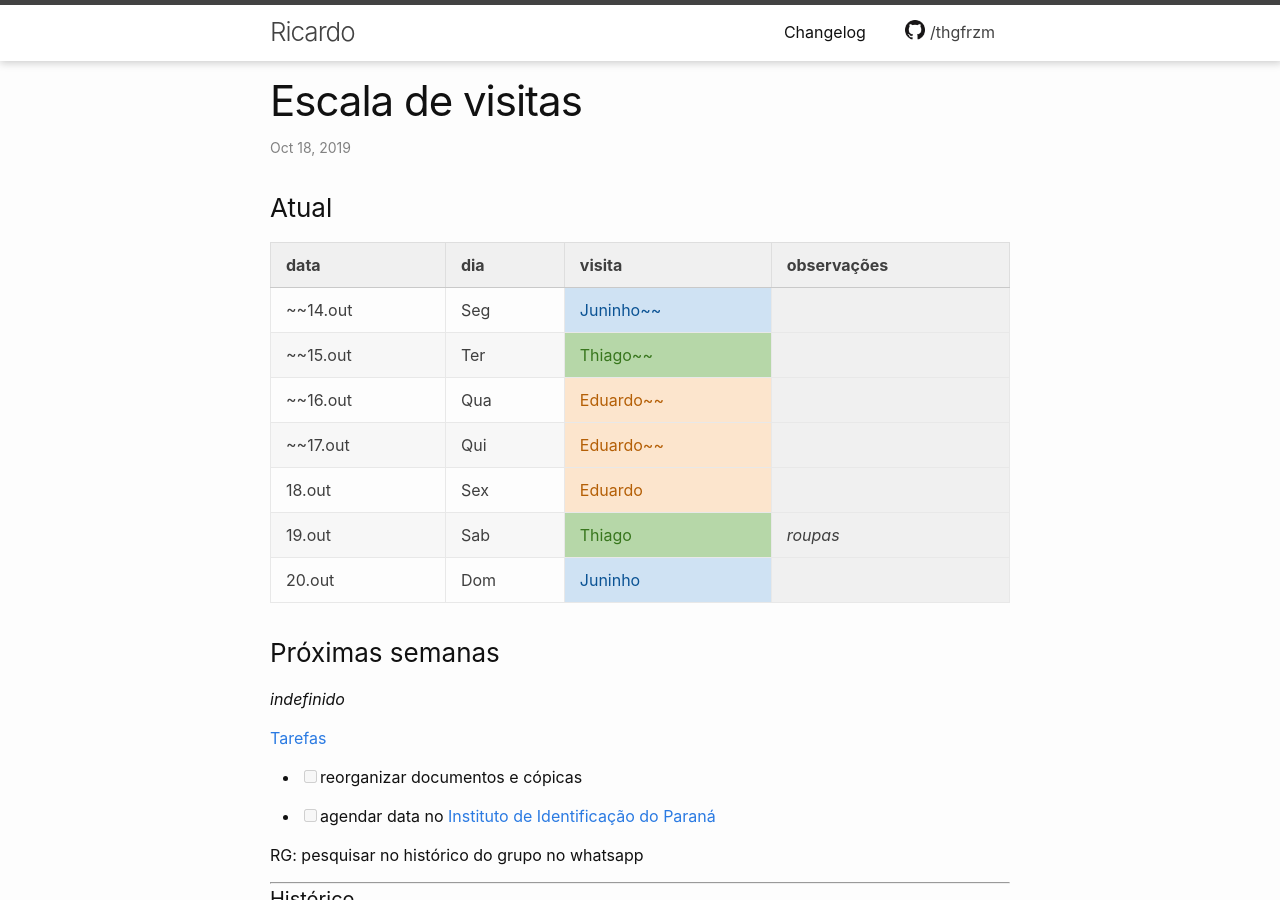
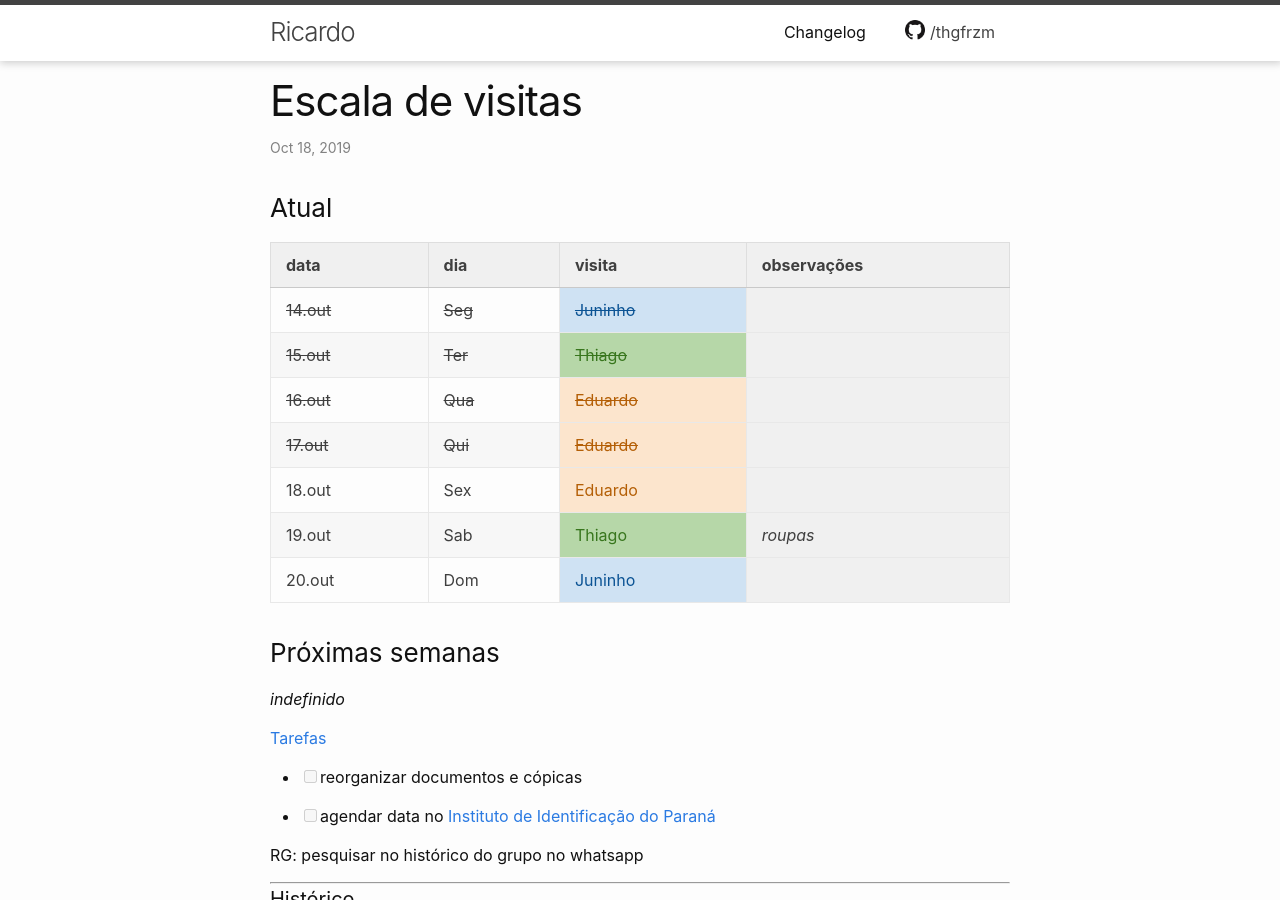
Before and after one commit to thgfrzm/ricardo, a Jekyll site: the page built from _posts/2018-12-23-escala-visitas.markdown, in a window 1280 px wide and 900 px high. Built offline with Jekyll 4.4.1, drawn with Linux system fonts in a browser that asks for light colours.

```diff
--- a/_posts/2018-12-23-escala-visitas.markdown
+++ b/_posts/2018-12-23-escala-visitas.markdown
@@ -7,15 +7,15 @@ categories: agenda
 
 ### Atual
 
-| data   | dia | visita  | observações |
-| ------ | --- | ------- | ----------- |
-| ~~14.out | Seg | Juninho~~ |             |
-| ~~15.out | Ter | Thiago~~  |             |
-| ~~16.out | Qua | Eduardo~~ |             |
-| ~~17.out | Qui | Eduardo~~ |             |
-| 18.out | Sex | Eduardo |             |
-| 19.out | Sab | Thiago  | _roupas_    |
-| 20.out | Dom | Juninho |             |
+| data       | dia     | visita      | observações |
+| ---------- | ------- | ----------- | ----------- |
+| ~~14.out~~ | ~~Seg~~ | ~~Juninho~~ |             |
+| ~~15.out~~ | ~~Ter~~ | ~~Thiago~~  |             |
+| ~~16.out~~ | ~~Qua~~ | ~~Eduardo~~ |             |
+| ~~17.out~~ | ~~Qui~~ | ~~Eduardo~~ |             |
+| 18.out     | Sex     | Eduardo     |             |
+| 19.out     | Sab     | Thiago      | _roupas_    |
+| 20.out     | Dom     | Juninho     |             |
 
 ### Próximas semanas
 
```
